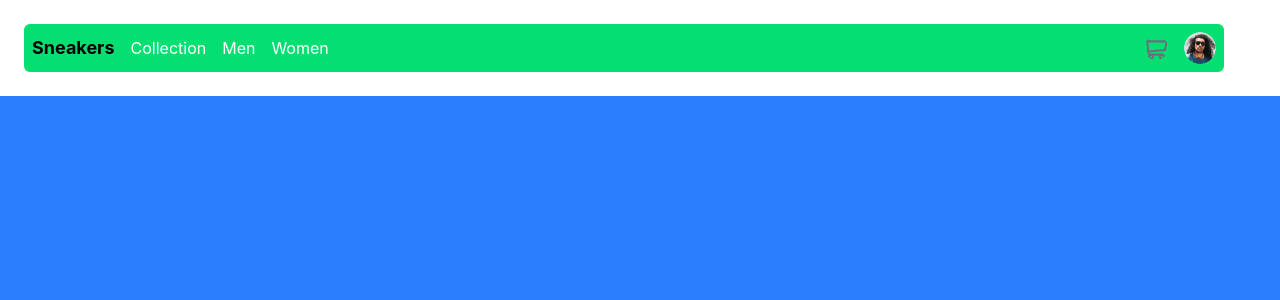
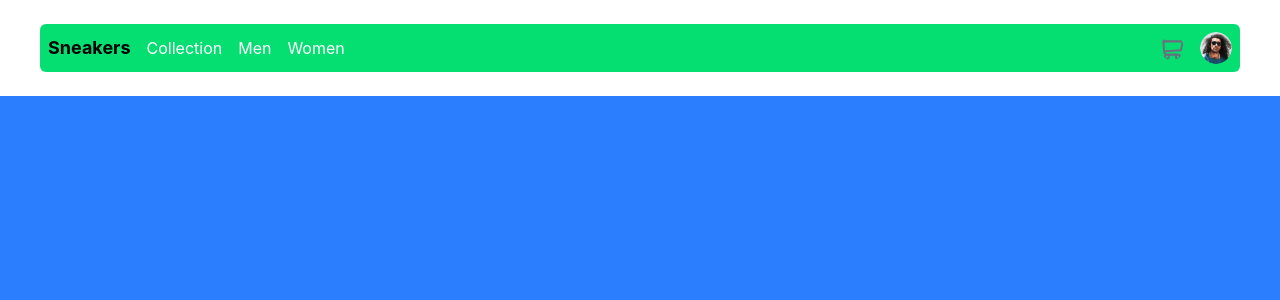
Before and after one commit to Developerfiyin/e-commerce-website-for-shoe, a React (Vite) app: page / in a window 1280 px wide. Shown: the top 300 px of the page. Built offline with nearby package versions, Linux system fonts and the light colour scheme.

Commit message:
update navbar.jsx

```diff
--- a/src/Componenets/Navbar.jsx
+++ b/src/Componenets/Navbar.jsx
@@ -1,11 +1,9 @@
-import React from "react"
+import React from "react";
 import image from "../assets/icon-cart.svg";
-import image2 from '../assets/image-avatar.png';
+import image2 from "../assets/image-avatar.png";
 export const Navbar = () => {
   return (
-    <div className="flex justify-between items-center w-300 border-none border-2 border-b-gray-400 outline-none  bg-green-400 p-2 rounded-md ">
-
-
+    <div className="flex justify-between mx-auto items-center w-300 border-none border-2 border-b-gray-400 outline-none  bg-green-400 p-2 rounded-md ">
       <div className="flex gap-4 items-center">
         <h4 className="text-black text-lg font-bold">Sneakers</h4>
 
@@ -23,9 +21,8 @@ export const Navbar = () => {
       </div>
 
       <div className="flex gap-4 items-center">
-   <img src={image} alt="Cart icon" className="w-6 h-6 rounded-full  " />
-    <img src={image2} alt="Cart"  className="w-8 h-8 rounded-full" />
-
+        <img src={image} alt="Cart icon" className="w-6 h-6 rounded-full  " />
+        <img src={image2} alt="Cart" className="w-8 h-8 rounded-full" />
       </div>
     </div>
   );
```
